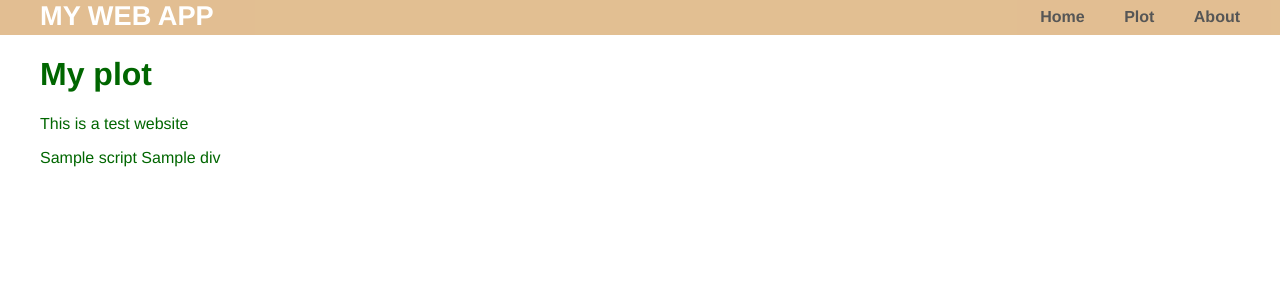
After one commit to robjpar/pmc, a Flask app: template S20-App_04-Website/website/templates/plot.html in a window 1280 px wide. The commit adds this page. Shown: the top 300 px of the page. Run offline with Flask 2, Linux system fonts and the light colour scheme; the template is opened without the code that fills it: most values are stand-ins (such as "Sample title", 1, 10 or a date in 2020).

Commit message:
Edited Website

```diff
--- a/S20-App_04-Website/website/server.py
+++ b/S20-App_04-Website/website/server.py
@@ -9,6 +9,50 @@ def home():
     return render_template('home.html')
 
 
+@app.route('/plot')
+def plot():
+    from pandas_datareader.data import DataReader
+    import datetime
+    from bokeh.plotting import figure
+    from bokeh.resources import CDN
+    from bokeh.embed import components
+
+    start = datetime.datetime(2015, 11, 1)
+    end = datetime.datetime(2016, 3, 10)
+    df = DataReader(name='GOOG', data_source='yahoo', start=start, end=end)
+    def inc_dec(o, c):
+        if c > o:
+            return 'increase'
+        elif c < o:
+            return 'decrease'
+        else:
+            return 'equal'
+    df['Status'] = [inc_dec(o, c) for o, c in zip(df.Open, df.Close)]
+    df['Middle'] = (df.Open + df.Close)/2
+    df['Height'] = abs(df.Open - df.Close)
+
+    p = figure(x_axis_type='datetime', width=1000, height=300,
+               sizing_mode='scale_width')
+    p.title.text = 'GOOG'
+    p.yaxis.axis_label = 'USD'
+    p.grid.grid_line_alpha = 0.8
+    p.segment(x0=df.index, y0=df.High, x1=df.index, y1=df.Low)
+    hours_12 = 12 * 60 * 60 * 1000 # ms
+    p.rect(x=df.index[df.Status == 'increase'],
+           y=df.Middle[df.Status == 'increase'],
+           width=hours_12, height=df.Height[df.Status == 'increase'],
+           fill_color='#2ECC71', line_color='#707B7C')
+    p.rect(x=df.index[df.Status == 'decrease'],
+           y=df.Middle[df.Status == 'decrease'],
+           width=hours_12, height=df.Height[df.Status == 'decrease'],
+           fill_color='#E74C3C', line_color='#707B7C')
+
+    cdn_js = CDN.js_files[0]
+    script, div = components(p)
+
+    return render_template('plot.html', cdn_js=cdn_js, script=script, div=div)
+
+
 @app.route('/about')
 def about():
     return render_template('about.html')
--- a/S20-App_04-Website/website/templates/layout.html
+++ b/S20-App_04-Website/website/templates/layout.html
@@ -15,6 +15,7 @@
         <nav>
           <ul class="menu">
             <li><a href="{{url_for('home')}}">Home</a></li>
+            <li><a href="{{url_for('plot')}}">Plot</a></li>
             <li><a href="{{url_for('about')}}">About</a></li>
           </ul>
         </nav>
--- /dev/null
+++ b/S20-App_04-Website/website/templates/plot.html
@@ -0,0 +1,10 @@
+{%extends "layout.html"%}
+{%block content%}
+<script src={{cdn_js | safe}}></script>
+<div class="plot">
+    <h1>My plot</h1>
+    <p>This is a test website</p>
+</div>
+{{script | safe}}
+{{div | safe}}
+{%endblock%}
```
Also changed, not shown: S20-App_04-Website/deployment_steps_no_database.md (+1 -1 lines), S20-App_04-Website/website/requirements.txt (+19 -0 lines), S20-App_04-Website/website/books.db (deleted).
